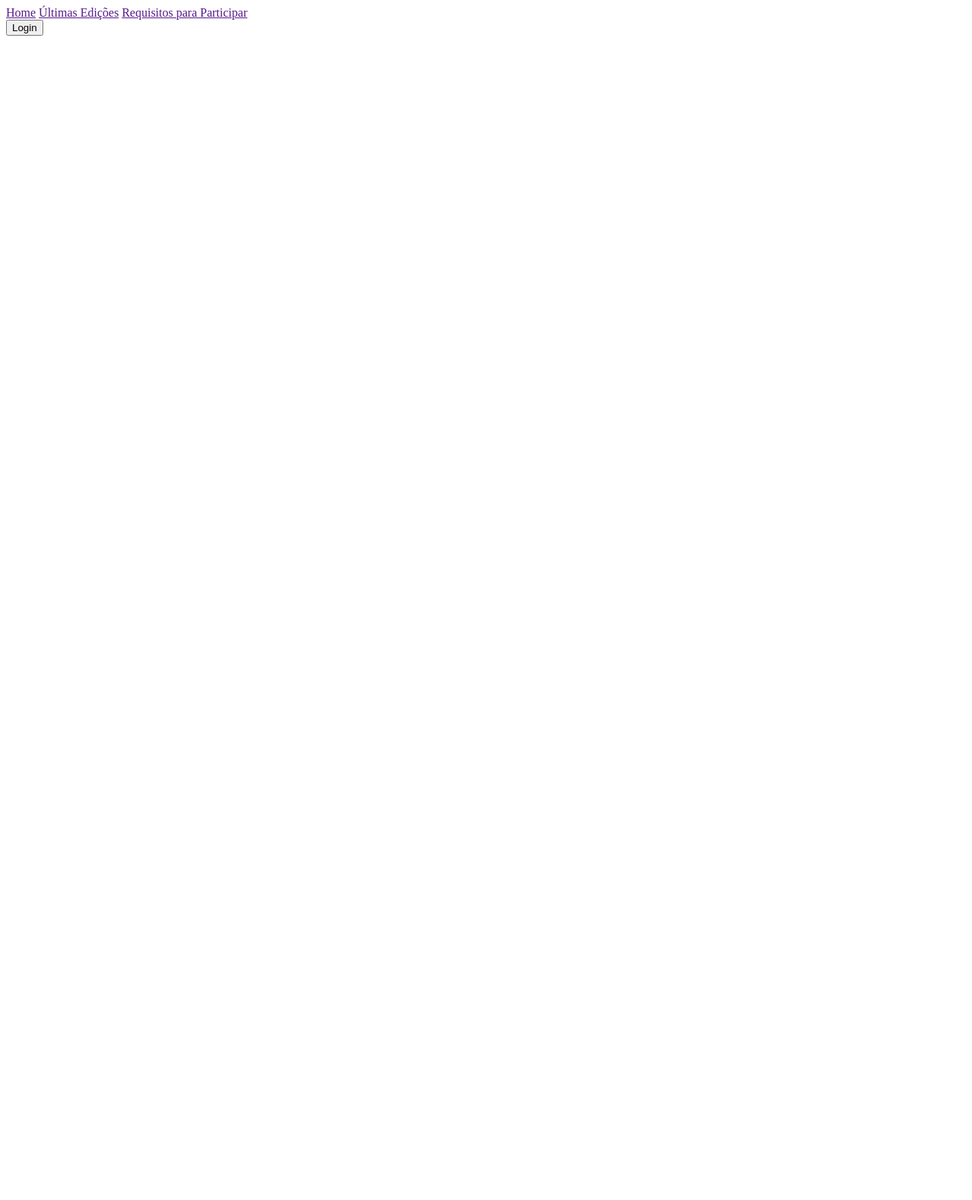
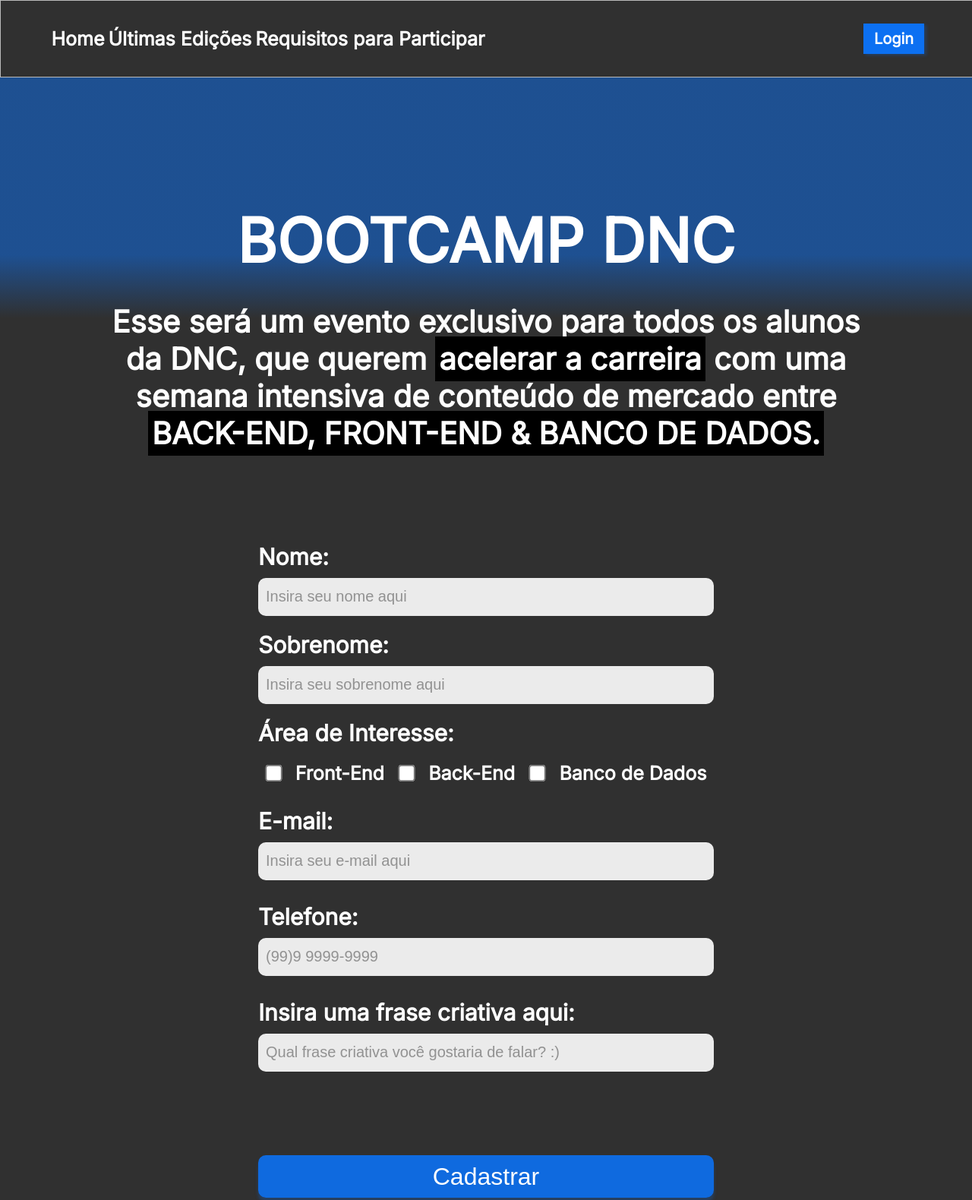
Before and after one commit to AlissonL11/BootcampDNC, a plain HTML site: page index.html in a window 1280 px wide. Shown: the top 1580 px of the page at 76% size. Before the commit the page ends 800 px from the top, so only its background shows below. Drawn offline with Linux system fonts and the light colour scheme.

Commit message:
adicionado estilos no formulário

```diff
--- a/index.html
+++ b/index.html
@@ -5,9 +5,8 @@
     <meta http-equiv="X-UA-Compatible" content="IE=edge">
     <meta name="viewport" content="width=device-width, initial-scale=1.0">
     <title>Bootcamp DNC</title>
-    <style>
+    <LINK rel="stylesheet" href="styles.css"></LINK>
 
-    </style>
 
 </head>
 <body>
@@ -20,6 +19,58 @@
         <button>Login</button>
     </nav>
 
+    <section>
+        <header>
+            <h1 id="">Bootcamp DNC</h1>
+            <h2>
+                Esse será um evento exclusivo para todos os alunos<br>
+                 da <b>DNC</b>, que querem <span class="destaquetxt"> acelerar a carreira</span> com uma<br>
+                  semana intensiva de conteúdo de mercado entre<br>
+                  <span class="destaquetxt">BACK-END, FRONT-END & BANCO DE DADOS.</span>
+            </h2>
+        </header>
+        <form>
+            <div class="form-group">
+                <label>Nome:</label>
+                <input type="text" placeholder="Insira seu nome aqui">
+            </div>
+            <div class="form-group">
+                <label>Sobrenome:</label>
+                <input type="text" placeholder="Insira seu sobrenome aqui">
+            </div>
+
+            <div class="form-group">
+                <label>Área de Interesse:</label>
+                <div class="checkbox-itens">
+                    <input type="checkbox" value="front">
+                    <label>Front-End</label>
+
+                    <input type="checkbox" value="back">
+                    <label>Back-End</label>
+
+                    <input type="checkbox" value="bd">
+                    <label>Banco de Dados</label>
+                </div>
+
+            <div class="form-group">
+                <label>E-mail:</label>
+                <input type="email" placeholder="Insira seu e-mail aqui">
+            </div>
+
+            <div class="form-group">
+                <label>Telefone:</label>
+                <input type="text" placeholder="(99)9 9999-9999">
+            </div>
+
+            <div class="form-group">
+                <label>Insira uma frase criativa aqui:</label>
+                <input type="text" placeholder="Qual frase criativa você gostaria de falar? :)">
+            </div>
+
+            <input type="submit" value="Cadastrar">
+
+        </form>
+    </section>
 
 </body>
 </html>
--- a/styles.css
+++ b/styles.css
@@ -0,0 +1,152 @@
+
+        @import url('https://fonts.googleapis.com/css2?family=Inter:wght@100;400&display=swap');
+
+        :root {
+            --azul-dnc: #0C70F2;
+            --preto-dnc: #303030;
+            --cinza-hover: #C9C9C9;
+
+            --fonte-padrao: 'Inter';
+        }
+        body {
+            margin: 0px; /* Margem externa */
+            padding: 0px; /* Margem Interna*/
+
+            background: linear-gradient(180deg, rgba(12, 112, 242, 0.5) 19.91%, rgba(12, 112, 242, 0) 24.84%), #303030;
+            background-repeat: no-repeat;
+
+        }
+
+       #menu-top{
+        width: 100%;
+        height: 100px;
+        border: 1px solid var(--preto-dnc);
+        background-color: #303030;
+        display: flex;
+        justify-content: space-between;
+        align-items: center;
+        border: 1px solid #BABABA;
+       }
+                #menu-top div a{
+                    font-family: var(--fonte-padrao);
+                    font-size: 25px;
+                    font-weight: 600;
+                    color: white;
+                    text-decoration: none;
+                }
+                #menu-top div a:hover{
+                    color: #CCCCCC;
+                }
+                #menu{
+                        display: flex;
+                        width: 45%;
+                        justify-content: space-around;
+                        align-items: center;
+                        margin-left: 5%;
+                }
+                #menu-top button {
+                    margin-right: 5%;
+                    background-color: #0c70f2;
+                    border: none;
+                    height: 40px;
+                    width: 80px;
+
+                    font-family: var(--fonte-padrao);
+                    font-style: normal;
+                    font-weight: 600;
+                    font-size: 20px;
+                    color: white;
+                    box-shadow: 3px 2px 4px rgba(12, 112, 242, 0.25);
+
+                    cursor: pointer;
+
+                }
+        /* ^^^^^^^ITENS DO MENU PRINCIPAL ^^^^^^ */
+
+        /* formatando abaixo do menu */
+
+        section {
+            display: flex;
+            flex-direction: column;
+            justify-content: center;
+            align-items: center;
+            margin-top: 100px;
+            margin-bottom: 100px;
+        }
+        header {
+            color: white;
+            font-family: var(--fonte-padrao);
+
+        }
+            header h1 {
+                font-size: 80px;
+                font-weight: 800;
+                text-transform: uppercase;
+                margin-bottom: 20px;
+                text-align: center;
+            }
+            header h2 {
+                text-align: center;
+                font-size: 40px;
+                font-weight: 700;
+                margin-bottom: 100px;
+            }
+                header h2 .destaquetxt {
+                    background-color: black;
+                    font-weight: bold;
+                    padding: 5px;
+                }
+
+        /*fim da formatação abaixo do menu*/
+
+        /*formulários abaixo */
+
+        form {
+            color: white;
+            font-family: var(--fonte-padrao);
+            font-size: 30px;
+            font-weight: 600;
+            width: 600px;
+        }
+            .form-group {
+                display: flex;
+                flex-direction: column;
+                margin-top: 10px;
+                margin-bottom: 10px;
+            }
+            form input {
+                border-radius: 10px;
+                height: 30px;
+                border: none;
+                font-size: 20px;
+                padding: 10px;
+                background-color: rgba(255, 255, 255, 0.9);
+            }
+                form input::placeholder{
+                    color: rgba(57, 57, 57, 0.5);
+                }
+            form label {
+                margin: 10px 0px 10px 0px;
+            }
+            .checkbox-itens label{
+                font-size: 25px;
+            }
+            .checkbox-itens {
+                display: flex;
+                justify-content: space-around;
+                align-items: center;
+            }
+            input[type="checkbox"]{
+                transform: scale(1.7);
+            }
+            input[type="submit"]{
+                background-color: rgba(12, 112, 242, 0.9);
+                width: 100%;
+                height: 56px;
+                font-size: 32px;
+                color: white;
+                margin: 100px 0px 0px 0px;
+                box-shadow: 0px 6px 4px rgba(12, 112, 242, 0.25);
+                border-radius: 10px;
+                cursor: pointer;
+            }
```
